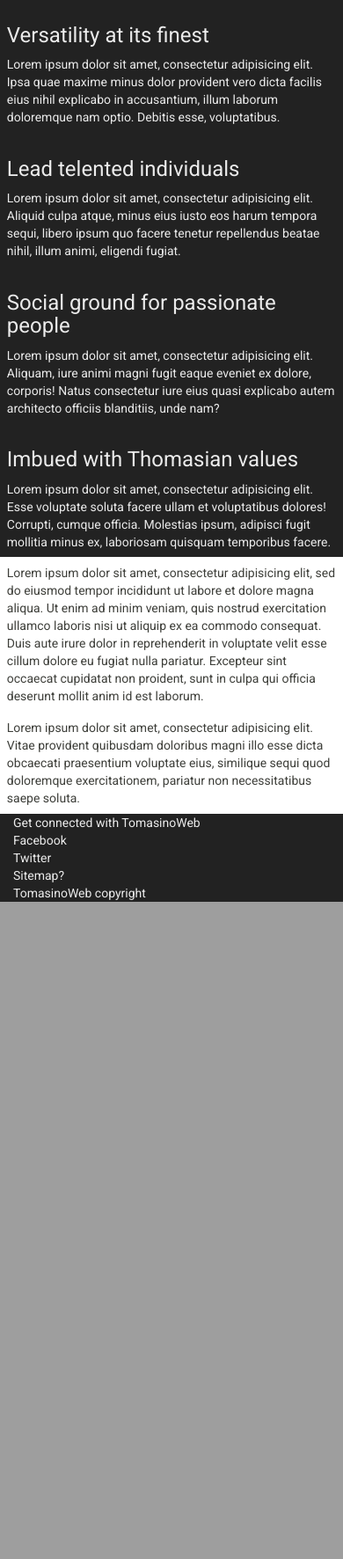
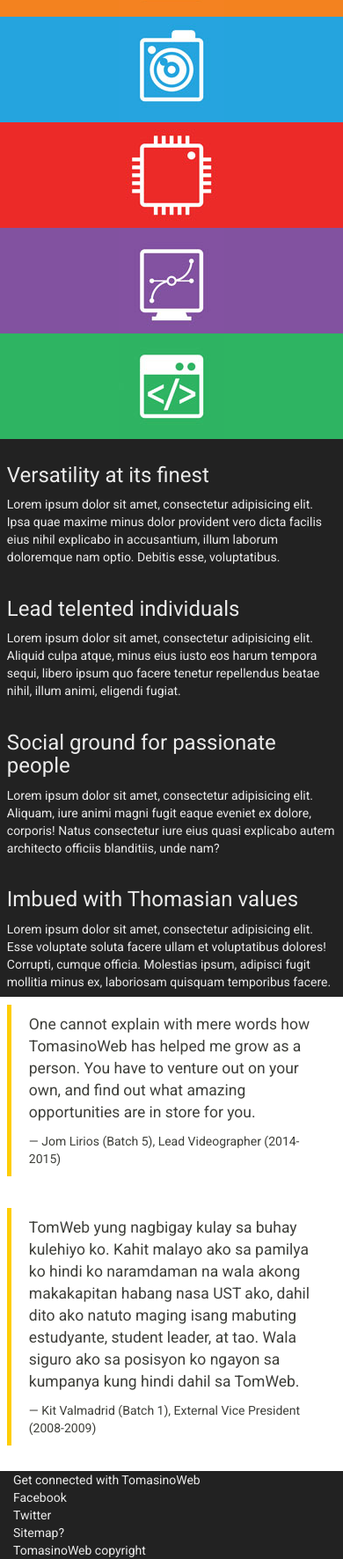
Before and after one commit to raaims/tomweb-recruitment-portal, a PHP site: page / in a window 390 px wide. Shown: the part 2077-3849 px from the top of the page at 88% size. Before the commit the page ends 3102 px from the top, so only its background shows below. Run offline with PHP 8.4, Linux system fonts and the light colour scheme; some libraries are stand-ins or nearby versions.

Commit message:
Added testimonials, logo and dept logos.

```diff
--- a/css/main.css
+++ b/css/main.css
@@ -1,11 +1,28 @@
 body{
   overflow-x: hidden;
+}
+
+.img-block{
+  display: block;
+}
+
+.navbar-brand{
+  margin-top: -18px;
+}
+
+.navbar-brand img{
+  max-height: 55px;
 }
 
 .navbar-default{
   border-radius: 0px;
   border: none;
   background-color: #111111;
+}
+
+.navbar-default .navbar-nav > li > a {
+  font-size: 12px;
+  color: #FFFFFF;
 }
 
 .navbar-default .navbar-nav > li > a:hover {
@@ -22,9 +39,14 @@ body{
     background-color: transparent;
 }
 
-.navbar-nav > li > .dropdown-menu {
-    background: #111111;
-    border: none;
+.dropdown-menu > li > a{
+  color: #EBEBEB;
+  background: #111111;
+}
+
+.dropdown-menu{
+  background: #111111;
+  border: none;
 }
 
 .dropdown-menu > li > a:hover, .dropdown-menu > li > a:focus {
@@ -37,7 +59,7 @@ body{
   min-height: 100vh;
   background: #EBEBEB;
   padding-top: 20vh;
-  background-image: url('http://join.tomasinoweb.org/images/bghome.jpg');
+  background-image: url('../images/home-bg.jpg');
   background-position: bottom;
   background-attachment: fixed;
   background-size: cover;
@@ -91,24 +113,25 @@ font-size: 20px;
 }
 
 .writing{
-  background: orange;
-
+  background-color: #F3821F;
+  /* background-image: url('../images/home-logo-writomg.jpg');
+  background-position: center; */
 }
 
 .photog{
-  background: blue;
+  background-color: #25a4de;
 }
 
 .staff{
-  background: red;
+  background-color: #ec2a28;
 }
 
 .creatives{
-  background: violet;
+  background-color: #8252a0;
 }
 
 .webtech{
-  background: green;
+  background-color: #2eb462;
 }
 
 .text-pad{
@@ -129,6 +152,10 @@ font-size: 20px;
   color: #111111;
 }
 
+blockquote{
+  border-left: 5px solid #FECD04;
+}
+
 .footer{
   background: #222222;
   color: #EBEBEB;
--- a/index.html
+++ b/index.html
@@ -58,7 +58,7 @@
             <li><a href="#">OFFICIAL WEBSITE</a></li>
           </ul>
         </div><!-- /.navbar-collapse -->
-      </div><!-- /.container-fluid -->
+      </div>
     </nav>
 
     <!-- NAVIGATION END -->
@@ -74,20 +74,20 @@
           Join Now!
         </button>
 
-        <div class='row dept-pics'>
-          <div class="col-md-2"><img src="images/writing-illu-sm.png" alt=""></div>
-          <div class="col-md-2"><img src="images/photog-illu-sm.png" alt=""></div>
-          <div class="col-md-4"><img src="images/staff-illu-sm.png" alt=""></div>
-          <div class="col-md-2"><img src="images/creatives-illu-sm.png" alt=""></div>
-          <div class="col-md-2"><img src="images/webtech-illu-sm.png" alt=""></div>
+        <div class='row dept-pics collapsed'>
+          <div class="col-md-2"><img src="images/writing-illu-sm.png" alt="" class="center-block img-block"></div>
+          <div class="col-md-2"><img src="images/photog-illu-sm.png" alt="" class="center-block img-block"></div>
+          <div class="col-md-4"><img src="images/staff-illu-sm.png" alt="" class="center-block img-block"></div>
+          <div class="col-md-2"><img src="images/creatives-illu-sm.png" alt="" class="center-block img-block"></div>
+          <div class="col-md-2"><img src="images/webtech-illu-sm.png" alt="" class="center-block img-block"></div>
         </div>
 
         <div class='row'>
-          <div class="col-md-2 writing">Writing</div>
-          <div class="col-md-2 photog">Photography</div>
-          <div class="col-md-4 staff">Executive Staff</div>
-          <div class="col-md-2 creatives">Creatives</div>
-          <div class="col-md-2 webtech">Web Tech</div>
+          <div class="col-sm-2 writing"><img src="images/home-logo-writing.jpg" alt="" class="center-block img-responsive"></div>
+          <div class="col-sm-2 photog"><img src="images/home-logo-photog.jpg" alt="" class="center-block img-responsive"></div>
+          <div class="col-sm-4 staff"><img src="images/home-logo-staff.jpg" alt="" class="center-block img-responsive"></div>
+          <div class="col-sm-2 creatives"><img src="images/home-logo-ct.jpg" alt="" class="center-block img-responsive"></div>
+          <div class="col-sm-2 webtech"><img src="images/home-logo-wt.jpg" alt="" class="center-block img-responsive"></div>
         </div>
     </div>
 
@@ -115,12 +115,26 @@
       </div>
     </div>
 
+    <!-- TESTIMONIALS BEGIN -->
+
     <div class='container-fluid '>
       <div class='row'>
-        <div class="col-md-6 text-pad">Lorem ipsum dolor sit amet, consectetur adipisicing elit, sed do eiusmod tempor incididunt ut labore et dolore magna aliqua. Ut enim ad minim veniam, quis nostrud exercitation ullamco laboris nisi ut aliquip ex ea commodo consequat. Duis aute irure dolor in reprehenderit in voluptate velit esse cillum dolore eu fugiat nulla pariatur. Excepteur sint occaecat cupidatat non proident, sunt in culpa qui officia deserunt mollit anim id est laborum.</div>
-        <div class="col-md-6 text-pad">Lorem ipsum dolor sit amet, consectetur adipisicing elit. Vitae provident quibusdam doloribus magni illo esse dicta obcaecati praesentium voluptate eius, similique sequi quod doloremque exercitationem, pariatur non necessitatibus saepe soluta.</div>
+        <div class="col-md-1"></div>
+        <div class="col-md-5 text-pad">
+          <blockquote>
+            <script type="text/javascript" src="js/testi.js"></script>
+          </blockquote>
+        </div>
+        <div class="col-md-5 text-pad">
+          <blockquote>
+            <script type="text/javascript" src="js/testi2.js"></script>
+          </blockquote>
+        </div>
+        <div class="col-md-1"></div>
       </div>
     </div>
+
+    <!-- TESTIMONAILS END -->
 
     <div class='container-fluid footer'>
       <div class='row '>
--- /dev/null
+++ b/js/testi.js
@@ -0,0 +1,16 @@
+
+var quotes=new Array()
+
+
+quotes[0]="<p>Tomasinoweb gave me opportunities to improve my craft and meet other people with the same passion as I have. Bukod sa tinulungan ako ng organization na mahasa ang decision-making skills ko, nakatulong rin ang Tomasinoweb sa pagbuo ng aking mindset at direksyon na dapat kong tahakin.</p><footer>Matt Dulay (Batch 5), Former Senior Photographer</footer>"
+
+quotes[1]="<p>TomasinoWeb paved the way for me to acquire skills and knowledge beyond what our classes could offer. It taught me practical skills like spearheading and organizing events, negotiating with real companies and establishments, and most especially, dealing with people of different personalities. TomasinoWeb served not only as a learning avenue, but also as a family I would forever treasure. I would forever be thankful that I became part of this awesome-mazing family!</p><footer>Ria Genteroy (Batch 4), Executive Vice President (2013-2014)</footer>"
+
+quotes[2]="<p>I only knew how to write news stories. Then I entered TomasinoWeb and it was like exposing myself to a whole new world.</p><footer>Xavier Gregorio (Batch 6), Editor in Chief</footer>"
+
+quotes[3]="<p>I widened my horizons, I've led and interacted with different people, and I'm with a group of dynamic, creative, positive and superb people who are also my friends. Simply put, joining TomasinoWeb was one of the best life decisions I've made so far.</p><footer>Daniel Marquez (Batch 5), President (2014-2015)</footer>"
+
+quotes[4]="<p>One cannot explain with mere words how TomasinoWeb has helped me grow as a person. You have to venture out on your own, and find out what amazing opportunities are in store for you.</p><footer>Jom Lirios (Batch 5), Lead Videographer (2014-2015)</footer>"
+
+var whichquote=Math.floor(Math.random()*(quotes.length))
+document.write(quotes[whichquote])
--- /dev/null
+++ b/js/testi2.js
@@ -0,0 +1,14 @@
+
+var quotes=new Array()
+
+
+quotes[0]="<p>TomasinoWeb, for me is a very dynamic organization, yet with a simple goal, which is for Thomasians to get connected with information and reliable news they need during their stay in the University. Likewise, it also prepares its members to be professional after they graduate from UST. TomasinoWeb helped me learn how to go out of my comfort zone and experience an amazing college life.</p><footer>Jastyn Limon (Batch 5), Executive Secretary</footer>"
+
+quotes[1]="<p>Tomasinoweb will always be my second family in UST. This is where I realized my full potential as a student leader along with my fellow officers and members who are very passionate in making this organization what it is now. My college life would have never been 'extraordinary' without Tomweb!</p><footer>Marie Angeline Pagulayan (Batch 2), President (2011-2012)</footer>"
+
+quotes[2]="<p>TomWeb yung nagbigay kulay sa buhay kulehiyo ko. Kahit malayo ako sa pamilya ko hindi ko naramdaman na wala akong makakapitan habang nasa UST ako, dahil dito ako natuto maging isang mabuting estudyante, student leader, at tao. Wala siguro ako sa posisyon ko ngayon sa kumpanya kung hindi dahil sa TomWeb.</p><footer>Kit Valmadrid (Batch 1), External Vice President (2008-2009)</footer>"
+
+quotes[3]="<p>TomasinoWeb took me by surprise when it offered me the chance to step up and lead. I have to say that accepting that challenge was by far, the best decision I've ever made in my college life.</p><footer>Macy Sevilla (Batch 5), Vice President for Human Resources (2014-2015)</footer>"
+
+var whichquote=Math.floor(Math.random()*(quotes.length))
+document.write(quotes[whichquote])
```
Also changed, not shown: images/home-bg.jpg (added), images/home-logo-ct.jpg (added), images/home-logo-photog.jpg (added), images/home-logo-staff.jpg (added), images/home-logo-writing.jpg (added), images/home-logo-wt.jpg (added), images/tw.png.
